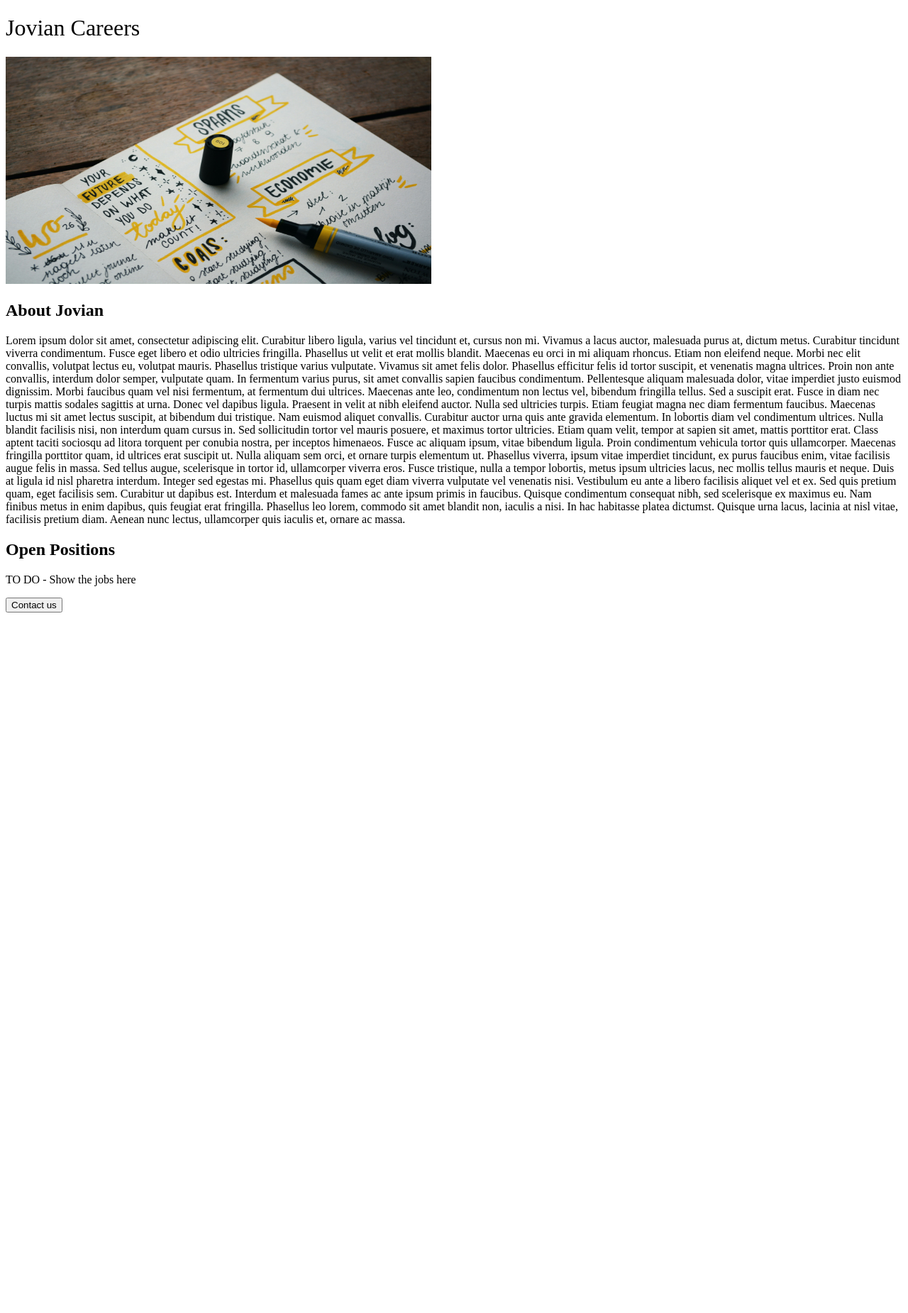
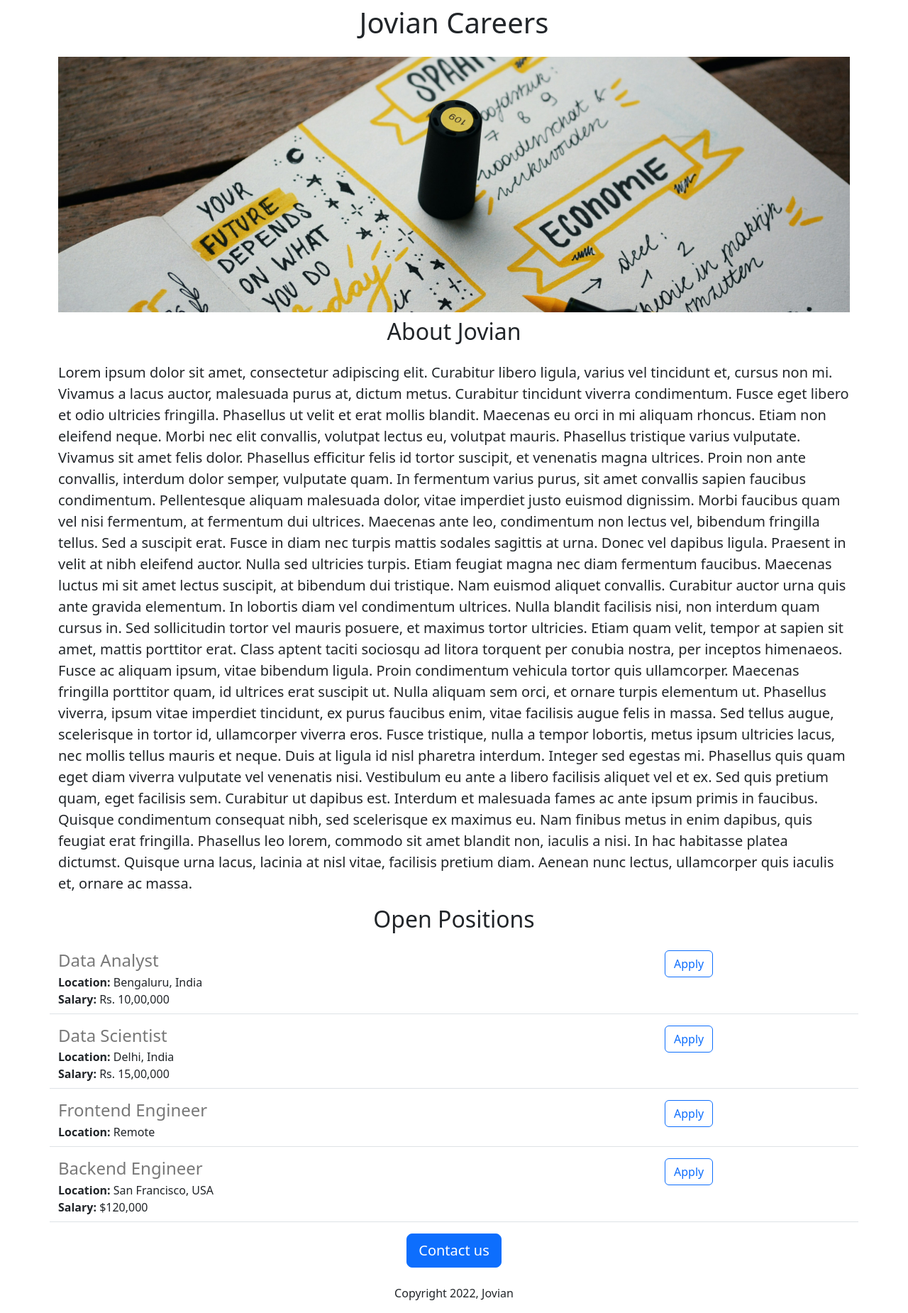
Before and after one commit to ItsLisaJane/careers-website, a Flask app: page / in a window 1280 px wide. Shown: the whole page at 71% size. Before the commit the page ends 863 px from the top, so only its background shows below. Run offline with Flask 3, Linux system fonts and the light colour scheme.

Commit message:
Added dynamic data and API route

```diff
--- a/app.py
+++ b/app.py
@@ -1,8 +1,49 @@
-from flask import Flask,render_template
+from flask import Flask,render_template,jsonify
 
 app = Flask(__name__)
+
+JOBS = [
+    {
+        'id': 1,
+        'title': 'Data Analyst',
+        'location': 'Bengaluru, India',
+        'salary': 'Rs. 10,00,000'
+    },
+    {
+        'id': 2,
+        'title': 'Data Scientist',
+        'location': 'Delhi, India',
+        'salary': 'Rs. 15,00,000'
+    },
+    {
+        'id': 3,
+        'title': 'Frontend Engineer',
+        'location': 'Remote',
+
+    },
+    {
+        'id': 4,
+        'title': 'Backend Engineer',
+        'location': 'San Francisco, USA',
+        'salary': '$120,000'
+    },
+
+]
+
+
+
+
+
 @app.route('/')
 def hello_jovian():
-    return render_template('home.html')
+    return render_template('home.html',
+                           jobs=JOBS,
+                           company_name = "Jovian")
+
+@app.route("/api/jobs")
+def list_jobs():
+    return jsonify(JOBS)
+
+
 if __name__ == '__main__':
   app.run(host='0.0.0.0', debug=True)
--- a/templates/home.html
+++ b/templates/home.html
@@ -2,23 +2,31 @@
 <html>
   <head>
     <title>Jovian Careers</title>
-    <style>
-    h1 {
-      font-size: 40px
-      font-family: Helvetica;
-      font-weight: normal;
+    <meta charset="utf-8">
+    <meta name="viewport" content="width=device-width, initial-scale=1">
+     <link href="https://cdn.jsdelivr.net/npm/bootstrap@5.3.7/dist/css/bootstrap.min.css" rel="stylesheet" integrity="sha384-LN+7fdVzj6u52u30Kp6M/trliBMCMKTyK833zpbD+pXdCLuTusPj697FH4R/5mcr" crossorigin="anonymous">
+
+  <style>
+    #banner {
+      height: 360px;
+      width: 100%;
+      object-fit:cover;
 
     }
+  </style>
 
-    </style>
   </head>
 
-  </body>
-  <h1>Jovian Careers</h1>
-  <img src="https://6d81d560-99e2-426b-b471-df2450026f47-00-2xeyrxay6ijsc.spock.replit.dev/static/banner.jpg" width="600" height="320" alt="HTML Dog">
+  <body>
+  <div class = "container">
 
-  <h2>About Jovian</h2>
-  <p>Lorem ipsum dolor sit amet, consectetur adipiscing elit. Curabitur libero ligula, varius vel tincidunt et, cursus non mi. Vivamus a lacus auctor, malesuada purus at, dictum metus. Curabitur tincidunt viverra condimentum. Fusce eget libero et odio ultricies fringilla. Phasellus ut velit et erat mollis blandit. Maecenas eu orci in mi aliquam rhoncus. Etiam non eleifend neque.
+  <h1 class="text-center mt-2 mb-4" >
+    {{company_name}} Careers</h1>
+  <img class="img-fluid" id = "banner" src="https://6d81d560-99e2-426b-b471-df2450026f47-00-2xeyrxay6ijsc.spock.replit.dev/static/banner.jpg">
+
+  <h2 class="text-center mt-2 mb-4" >About Jovian</h2>
+
+  <p class = "lead">Lorem ipsum dolor sit amet, consectetur adipiscing elit. Curabitur libero ligula, varius vel tincidunt et, cursus non mi. Vivamus a lacus auctor, malesuada purus at, dictum metus. Curabitur tincidunt viverra condimentum. Fusce eget libero et odio ultricies fringilla. Phasellus ut velit et erat mollis blandit. Maecenas eu orci in mi aliquam rhoncus. Etiam non eleifend neque.
 
   Morbi nec elit convallis, volutpat lectus eu, volutpat mauris. Phasellus tristique varius vulputate. Vivamus sit amet felis dolor. Phasellus efficitur felis id tortor suscipit, et venenatis magna ultrices. Proin non ante convallis, interdum dolor semper, vulputate quam. In fermentum varius purus, sit amet convallis sapien faucibus condimentum. Pellentesque aliquam malesuada dolor, vitae imperdiet justo euismod dignissim. Morbi faucibus quam vel nisi fermentum, at fermentum dui ultrices. Maecenas ante leo, condimentum non lectus vel, bibendum fringilla tellus. Sed a suscipit erat. Fusce in diam nec turpis mattis sodales sagittis at urna. Donec vel dapibus ligula.
 
@@ -27,8 +35,19 @@
   Sed sollicitudin tortor vel mauris posuere, et maximus tortor ultricies. Etiam quam velit, tempor at sapien sit amet, mattis porttitor erat. Class aptent taciti sociosqu ad litora torquent per conubia nostra, per inceptos himenaeos. Fusce ac aliquam ipsum, vitae bibendum ligula. Proin condimentum vehicula tortor quis ullamcorper. Maecenas fringilla porttitor quam, id ultrices erat suscipit ut. Nulla aliquam sem orci, et ornare turpis elementum ut. Phasellus viverra, ipsum vitae imperdiet tincidunt, ex purus faucibus enim, vitae facilisis augue felis in massa. Sed tellus augue, scelerisque in tortor id, ullamcorper viverra eros. Fusce tristique, nulla a tempor lobortis, metus ipsum ultricies lacus, nec mollis tellus mauris et neque. Duis at ligula id nisl pharetra interdum. Integer sed egestas mi. Phasellus quis quam eget diam viverra vulputate vel venenatis nisi. Vestibulum eu ante a libero facilisis aliquet vel et ex. Sed quis pretium quam, eget facilisis sem.
 
   Curabitur ut dapibus est. Interdum et malesuada fames ac ante ipsum primis in faucibus. Quisque condimentum consequat nibh, sed scelerisque ex maximus eu. Nam finibus metus in enim dapibus, quis feugiat erat fringilla. Phasellus leo lorem, commodo sit amet blandit non, iaculis a nisi. In hac habitasse platea dictumst. Quisque urna lacus, lacinia at nisl vitae, facilisis pretium diam. Aenean nunc lectus, ullamcorper quis iaculis et, ornare ac massa.</p>
-  <h2>Open Positions</h2>
-  <p>TO DO - Show the jobs here</p>
-  <button>Contact us</button>
+
+  <h2 class="text-center mt-2 mb-4" >Open Positions</h2>
+  <div>
+    {% for job in jobs %}
+    {% include 'jobitem.html'%}
+    {% endfor %}
+  </div>
+
+    <div class="text-center">
+  <button class="btn btn-primary btn-lg" >Contact us</button>
+      <p class="mt-4">Copyright 2022, Jovian</p>
+
+    </div>
+  </div>
   </body>
 </html>
--- /dev/null
+++ b/templates/jobitem.html
@@ -0,0 +1,15 @@
+<div class = "border-bottom row" style = "margin-bottom: 16px; padding-bottom: 8px;">
+
+  <div class ="col-9">
+   <h4 style = "color:rgb(120,120,120); margin-bottom: 4px;">
+     {{job["title"]}}</h4>
+   <div><b>Location: </b>{{job["location"]}}</div>
+
+   {% if 'salary' in job%}
+   <div><b>Salary: </b>{{job["salary"]}}</div>
+   {% endif %}
+  </div>
+  <div class="col-3">
+  <button type = "button" class = "btn btn-outline-primary">Apply</button>
+  </div>
+ </div>
```
